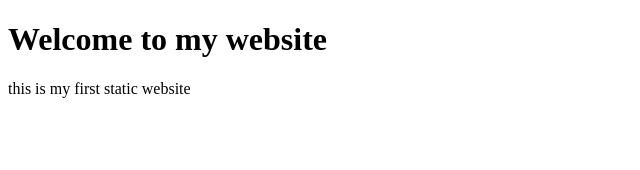
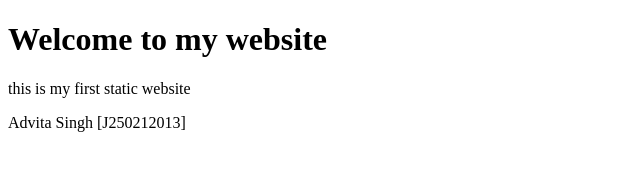
Before and after one commit to Advita-Singh/Exp-1, a plain HTML site: page index.html in a window 1280 px wide. Shown: the whole page, without its empty margins (0-640 px from the left). Drawn offline with Linux system fonts and the light colour scheme.

Commit message:
Add author information to index.html
Added author information to the website.

```diff
--- a/index.html
+++ b/index.html
@@ -8,6 +8,7 @@
 <body>
     <h1>Welcome to my website</h1>
     <p>this is my first static website</p>
+    <p>Advita Singh [J250212013]</p>
 
 </body>
 </html>
```
